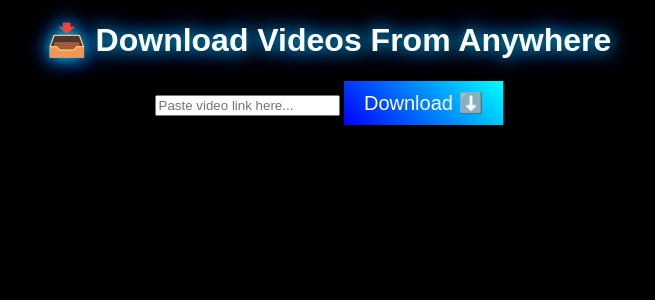
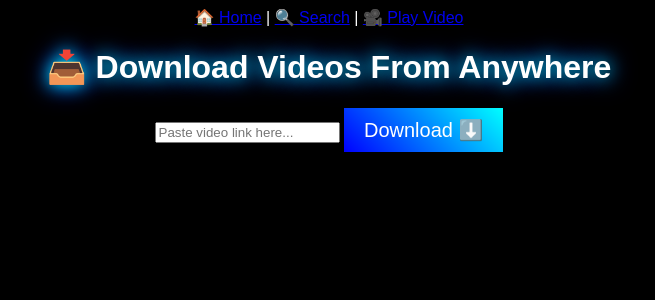
Before and after one commit to Neaterry6/play-api, a Flask app: template templates/download.html in a window 1280 px wide. Shown: the top 300 px of the page, without its empty margins (311-966 px from the left). Run offline with Flask 3, Linux system fonts and the light colour scheme; the template is opened without the code that fills it, so the values that code supplies are empty.

Commit message:
Update download.html

```diff
--- a/templates/download.html
+++ b/templates/download.html
@@ -2,9 +2,15 @@
 <html>
 <head>
     <title>Download Video</title>
-    <link rel="stylesheet" href="static/styles.css">
+    <link rel="stylesheet" href="{{ url_for('static', filename='styles.css') }}">
 </head>
 <body>
+    <nav>
+        <a href="/">🏠 Home</a> |
+        <a href="/search">🔍 Search</a> |
+        <a href="/play/video">🎥 Play Video</a>
+    </nav>
+
     <h1>📥 Download Videos From Anywhere</h1>
     <form action="/download" method="POST">
         <input type="text" name="video_url" placeholder="Paste video link here...">
@@ -16,4 +22,4 @@
         <a href="{{ link }}" target="_blank">Click to Download</a>
     {% endif %}
 </body>
-</html
+</html>
```
